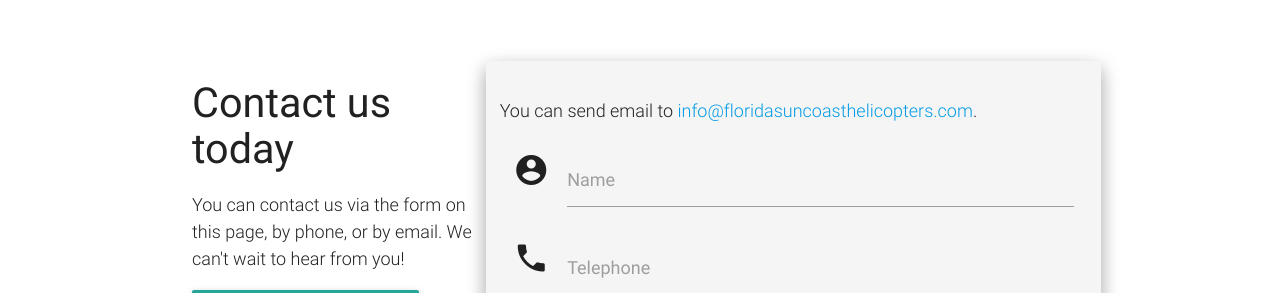
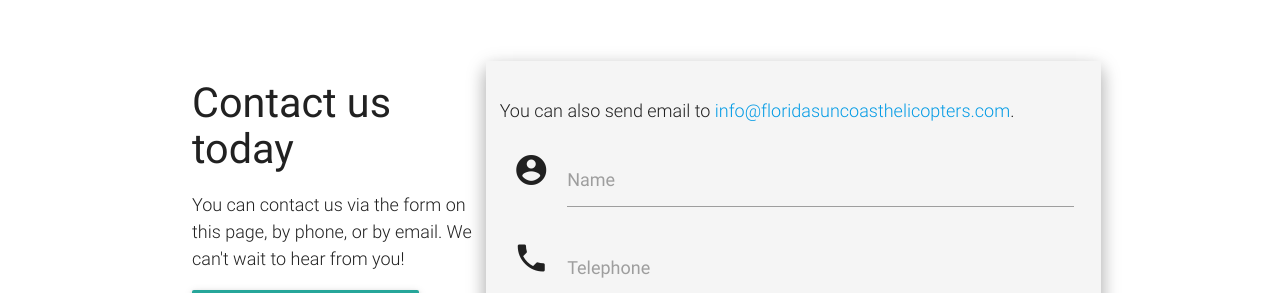
Before and after one commit to joncoop/fsh, a Jekyll site: the page built from index.html, in a window 1280 px wide and 900 px high, scrolled down 1205 px. Shown: the part 160-453 px from the top of the window. Built offline with Jekyll 4.4.1, drawn with Linux system fonts in a browser that asks for light colours; nearby versions of some CDN libraries; comment, search, counter and statistics services are not loaded.

Commit message:
Added a word.

```diff
--- a/index.html
+++ b/index.html
@@ -94,7 +94,7 @@ layout: default
 
         <div class="col s12 m8 grey lighten-4 z-depth-2">
           <form class="section">
-            <p class="light">You can send email to <a href="info@floridasuncoasthelicopters.com">info@floridasuncoasthelicopters.com</a>.</p>
+            <p class="light">You can also send email to <a href="info@floridasuncoasthelicopters.com">info@floridasuncoasthelicopters.com</a>.</p>
             <div class="input-field col s12">
               <i class="material-icons prefix">account_circle</i>
               <input id="icon_prefix" type="text" class="validate">
```
